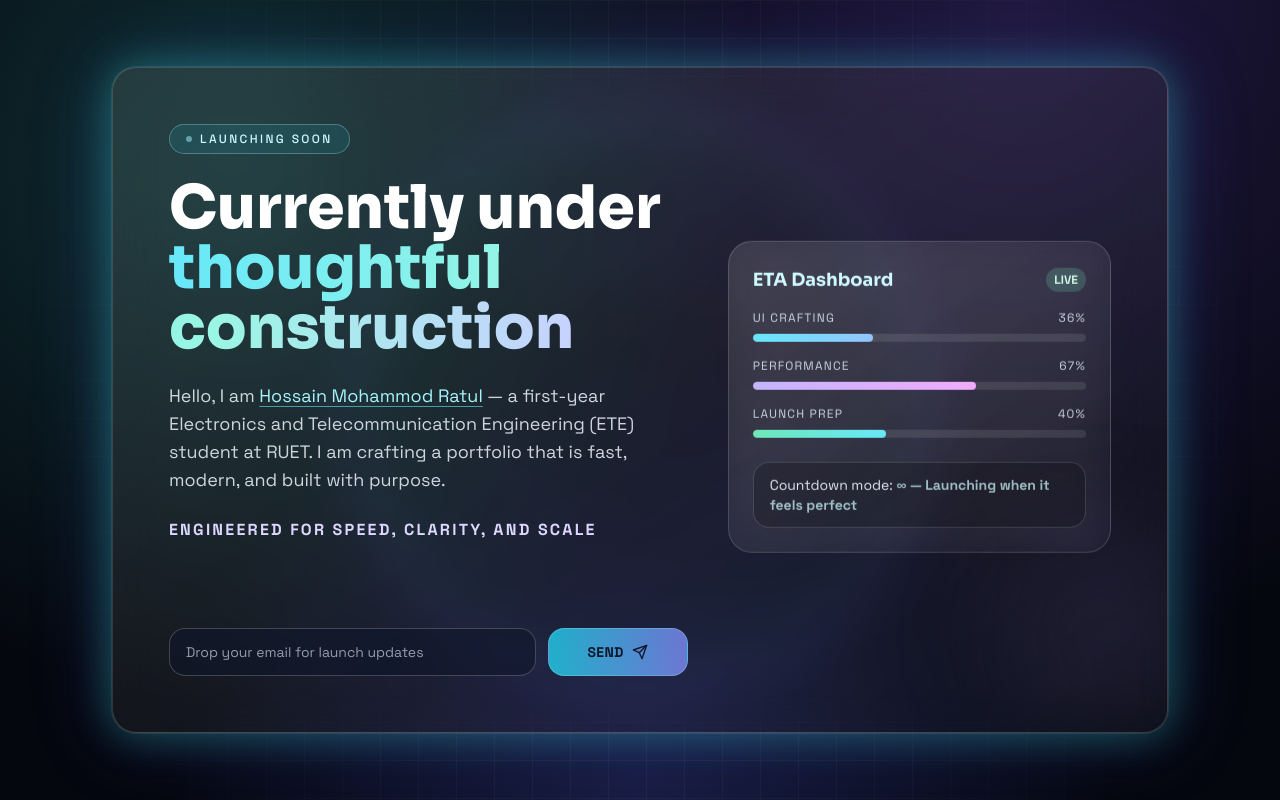
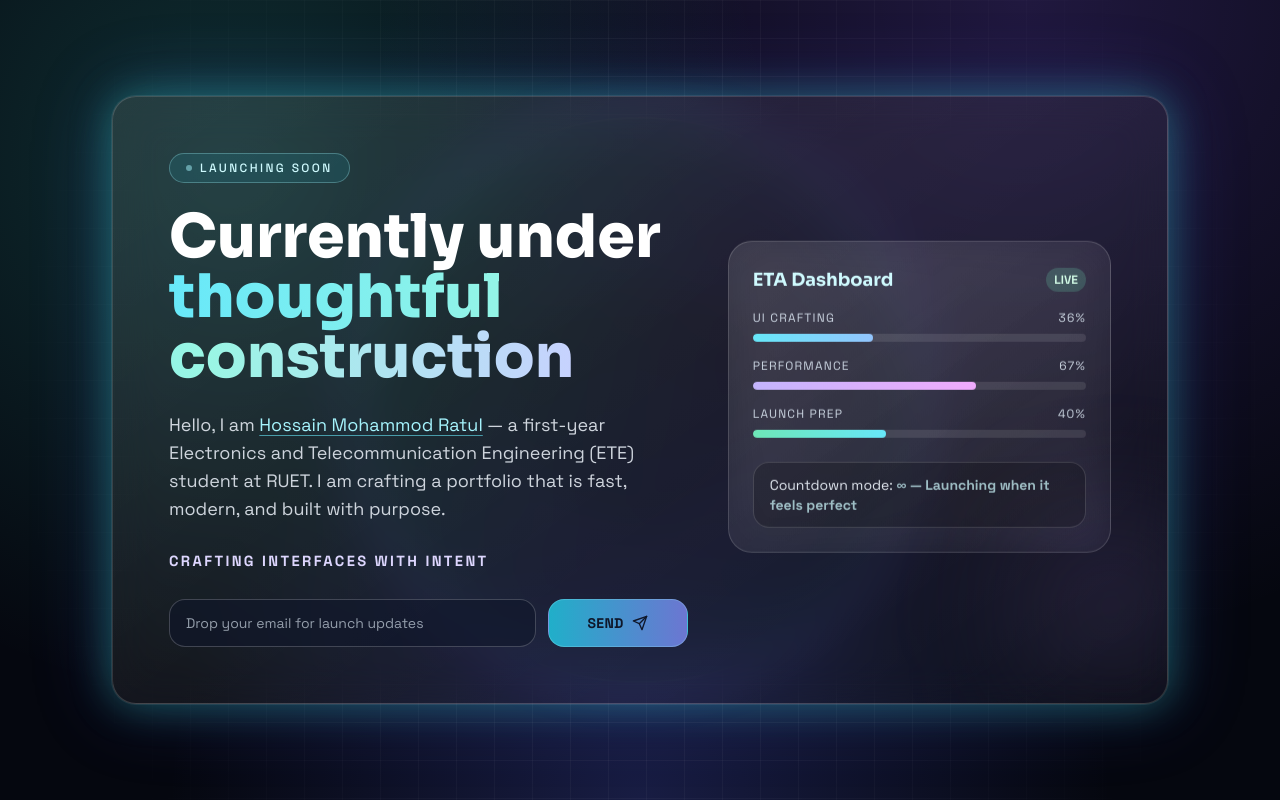
Before and after one commit to admissiontimer/portfolio-temp, a plain HTML site: page index.html in a window 1280 px wide. Drawn offline with nearby package versions, Linux system fonts and the light colour scheme.

Commit message:
Restore email section spacing and upgrade headline transition

```diff
--- a/index.html
+++ b/index.html
@@ -95,24 +95,18 @@
 
       .line-stage {
         position: relative;
-        min-height: clamp(3.4rem, 10vw, 5.4rem);
+        height: 1.75rem;
+        overflow: hidden;
       }
 
       #typingText {
+        position: absolute;
+        inset: 0;
+        display: flex;
+        align-items: center;
         transform-origin: center left;
         will-change: transform, opacity;
-      }
-
-      .line-sheen::after {
-        content: '';
-        position: absolute;
-        inset: -2px -8px;
-        background: linear-gradient(100deg, transparent 18%, rgba(147, 197, 253, 0.22) 48%, transparent 78%);
-        mix-blend-mode: screen;
-        filter: blur(8px);
-        opacity: 0;
-        pointer-events: none;
-        animation: sheenPass 900ms ease;
+        white-space: nowrap;
       }
 
       .mail-input:focus {
@@ -158,20 +152,6 @@
         }
       }
 
-      @keyframes sheenPass {
-        0% {
-          opacity: 0;
-          transform: translateX(-18px);
-        }
-        35% {
-          opacity: 1;
-        }
-        100% {
-          opacity: 0;
-          transform: translateX(20px);
-        }
-      }
-
       @keyframes pulseRing {
         0%,
         100% {
@@ -210,7 +190,7 @@
             </p>
 
             <div class="line-stage">
-              <p id="typingText" class="relative text-sm font-semibold uppercase tracking-[0.14em] text-violet-200 sm:text-base">
+              <p id="typingText" class="text-[0.66rem] font-semibold uppercase tracking-[0.16em] text-violet-200 sm:text-sm lg:text-[0.92rem]">
                 BUILDING EXPERIENCES THAT FEEL INSTANT
               </p>
             </div>
@@ -296,26 +276,18 @@
       function cycleLine() {
         typingEl.animate(
           [
-            { opacity: 1, transform: 'translateY(0px) scale(1)' },
-            { opacity: 0, transform: 'translateY(-8px) scale(0.99)', offset: 0.45 },
-            { opacity: 0, transform: 'translateY(10px) scale(0.99)' },
-            { opacity: 1, transform: 'translateY(0px) scale(1)' }
+            { opacity: 0, transform: 'translateX(18px)', filter: 'blur(4px)' },
+            { opacity: 1, transform: 'translateX(0px)', filter: 'blur(0px)' }
           ],
-          { duration: 1400, easing: 'cubic-bezier(0.22, 1, 0.36, 1)' }
+          { duration: 640, easing: 'cubic-bezier(0.16, 1, 0.3, 1)' }
         );
 
-        typingEl.classList.remove('line-sheen');
-        void typingEl.offsetWidth;
-        typingEl.classList.add('line-sheen');
-
-        setTimeout(() => {
-          typingEl.textContent = lines[lineIndex];
-          lineIndex = (lineIndex + 1) % lines.length;
-        }, 420);
+        typingEl.textContent = lines[lineIndex];
+        lineIndex = (lineIndex + 1) % lines.length;
       }
 
       cycleLine();
-      setInterval(cycleLine, 2800);
+      setInterval(cycleLine, 2200);
 
       const countdownEl = document.getElementById('countdown');
       let infinityFlash = false;
```
